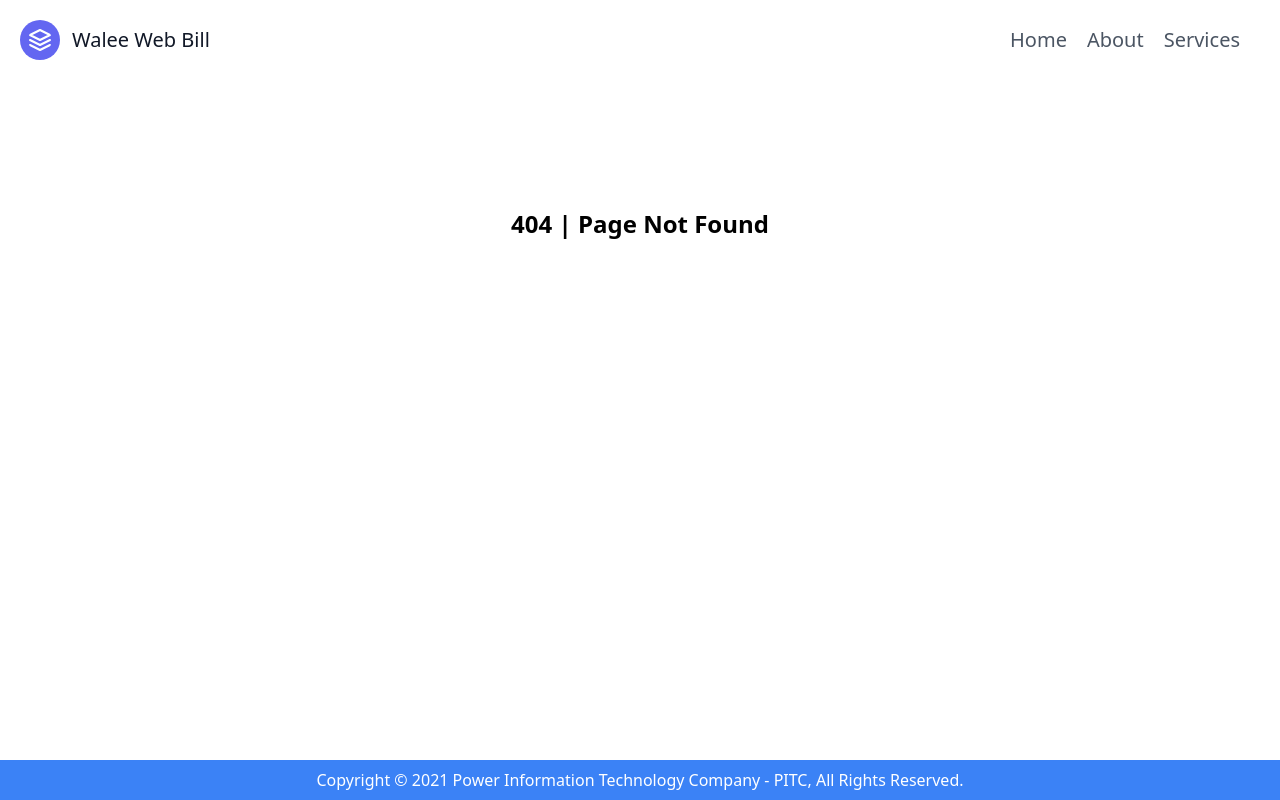
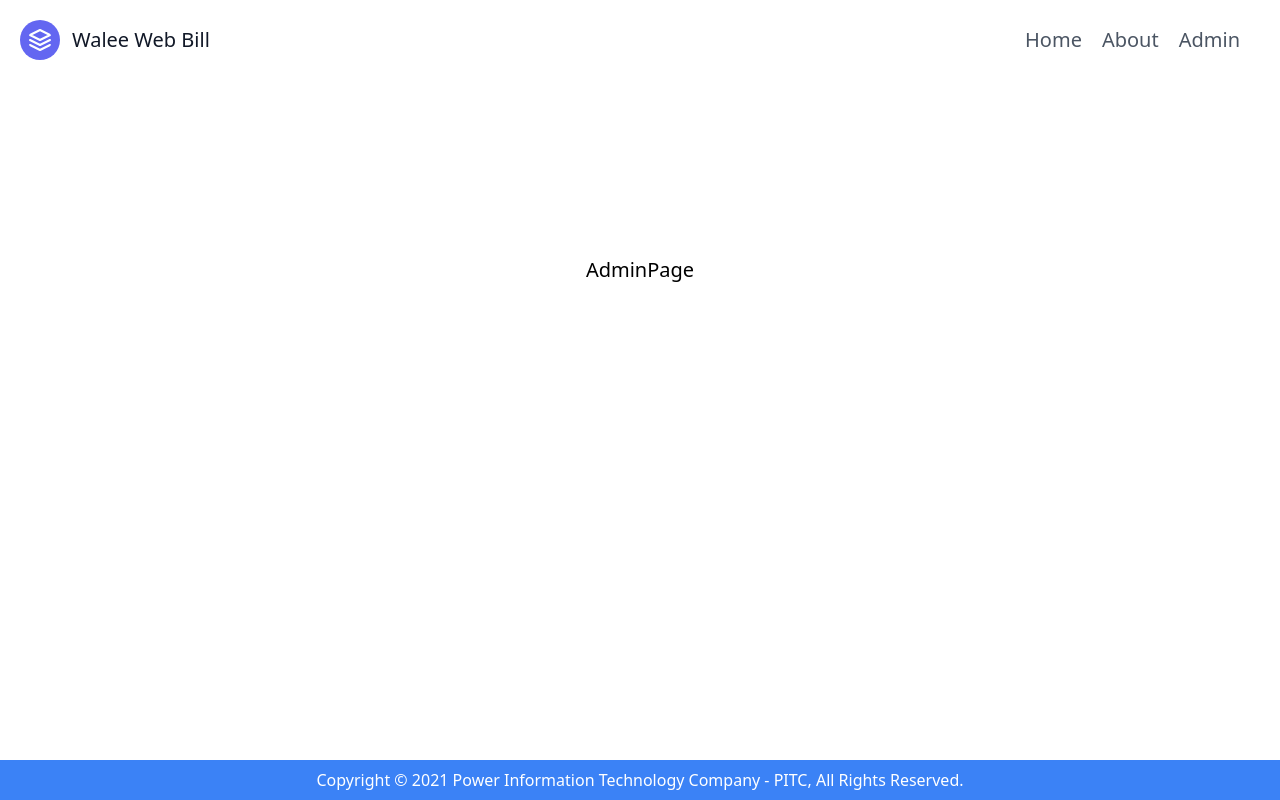
Before and after one commit to AllahRakha1234/Bill-Website-Walee, a React (Create React App) app in the folder BillWebsite/client/: page /admin in a window 1280 px wide. Before the commit this address had no page. Built offline with nearby package versions, Linux system fonts and the light colour scheme.

Commit message:
pages added

```diff
--- a/BillWebsite/client/src/App.js
+++ b/BillWebsite/client/src/App.js
@@ -2,7 +2,9 @@ import SearchBox from "./components/SearchBox";
 import Layout from "./components/Layout";
 import PrintPage from "./pages/PrintPage";
 import NoPage from "./pages/NoPage";
+import AdminPage from './pages/AdminPage';
 import { BrowserRouter as Router, Route, Routes } from "react-router-dom";
+import AboutPage from './pages/AboutPage';
 
 
 function App() {
@@ -10,8 +12,10 @@ function App() {
     <Router>
       <Layout>
         <Routes>
+          <Route path="/" element={<SearchBox />} />
           <Route path="/print" element={<PrintPage />} />
-          <Route path="/" element={<SearchBox />} />
+          <Route path="/about" element={<AboutPage />} />
+          <Route path="/admin" element={<AdminPage />} />
           <Route path="*" element={<NoPage />} /> {/* This handles all other routes */}
         </Routes>
       </Layout>
--- a/BillWebsite/client/src/components/Nav.js
+++ /dev/null
@@ -1,9 +0,0 @@
-import React from 'react'
-
-const Nav = () => {
-  return (
-    <div className="bg-slate-400">Nav</div>
-  )
-}
-
-export default Nav
--- a/BillWebsite/client/src/components/Navbar.js
+++ b/BillWebsite/client/src/components/Navbar.js
@@ -1,11 +1,12 @@
 import React from "react";
+import { Link } from "react-router-dom";
 
 const Navbar = () => {
   return (
     <header className="text-gray-600 body-font">
       <div className="container mx-auto flex flex-wrap p-5 flex-col md:flex-row items-center">
-        <a
-          href="/"  // Added href attribute to avoid the warning
+        <Link
+          to="/"  // Changed from href to 'to' for routing
           className="flex title-font font-medium items-center text-gray-900 mb-4 md:mb-0"
         >
           <svg
@@ -21,19 +22,18 @@ const Navbar = () => {
             <path d="M12 2L2 7l10 5 10-5-10-5zM2 17l10 5 10-5M2 12l10 5 10-5"></path>
           </svg>
           <span className="ml-3 text-xl">Walee Web Bill</span>
-        </a>
+        </Link>
         <nav className="md:ml-auto flex flex-wrap items-center text-base justify-center">
-          <a href="/" className="text-xl mr-5 hover:text-blue-500">
+          <Link to="/" className="text-xl mr-5 hover:text-blue-500">
             Home
-          </a>
-          <a href="/" className="text-xl mr-5 hover:text-blue-500">
+          </Link>
+          <Link to="/about" className="text-xl mr-5 hover:text-blue-500">
             About
-          </a>
-          <a href="/" className="text-xl mr-5 hover:text-blue-500">
-            Services
-          </a>
+          </Link>
+          <Link to="/admin" className="text-xl mr-5 hover:text-blue-500">
+            Admin
+          </Link>
         </nav>
-
       </div>
     </header>
   );
--- /dev/null
+++ b/BillWebsite/client/src/pages/AboutPage.js
@@ -0,0 +1,11 @@
+import React from "react";
+
+const AboutPage = () => {
+  return (
+    <div className="flex justify-center mt-44 text-xl">
+      <div>AboutPage</div>
+    </div>
+  );
+};
+
+export default AboutPage;
--- /dev/null
+++ b/BillWebsite/client/src/pages/AdminPage.js
@@ -0,0 +1,11 @@
+import React from 'react'
+
+const AdminPage = () => {
+  return (
+    <div className="flex justify-center mt-44 text-xl">
+        <div>AdminPage</div>
+    </div>
+  )
+}
+
+export default AdminPage
```
